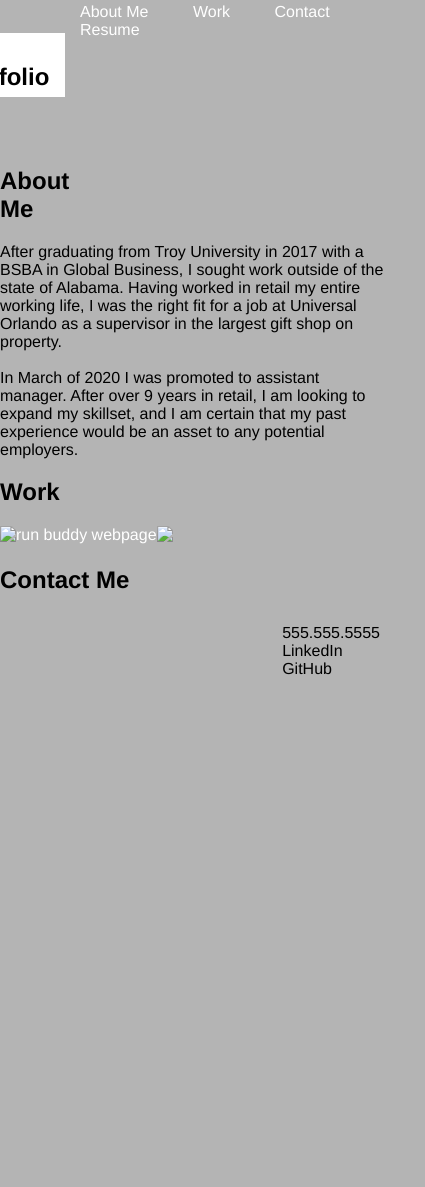
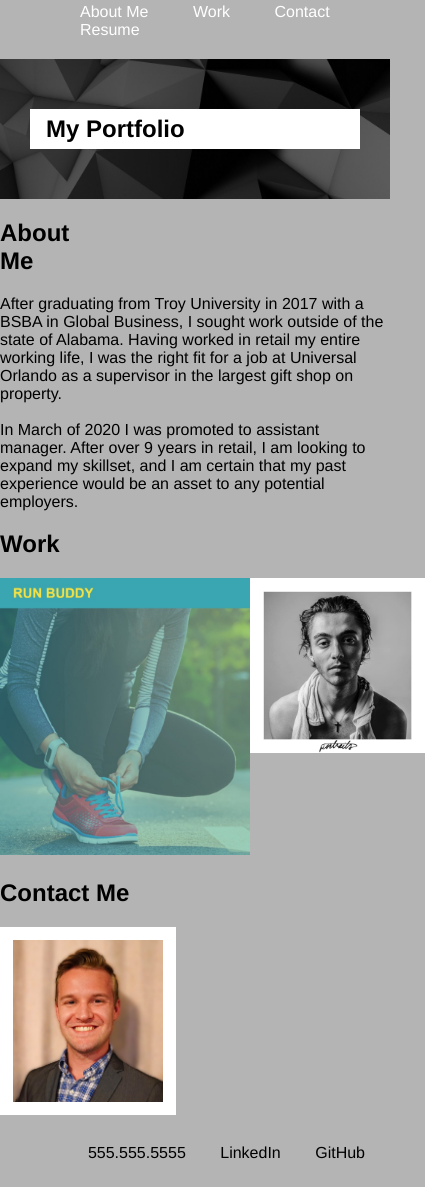
Before and after one commit to thrazer675/portfolio-endeavor, a plain HTML site: page index.html in a window 390 px wide. Shown: the part 97-1284 px from the top of the page, 425 px wide, since content can reach past the window. Before the commit the page ends 844 px from the top, so only its background shows below. Drawn offline with Linux system fonts and the light colour scheme.

Commit message:
media query

```diff
--- a/assets/css/style.css
+++ b/assets/css/style.css
@@ -89,14 +89,39 @@ header ul li a {
     width: 175px;
 }
 
+.headshot {
+    height: auto;
+    width: 150px;
+    border: 13px solid white;
+}
+
 .contact ul {
     list-style-type: none;
     margin: 10px;
     float: right;
 }
 
+.contact li {
+    display: inline-flex;
+    margin: 15px;
+}
 
 .contact ul li a {
     text-decoration: none;
     color: black;
+
 }
+
+@media screen and (max-width: 575px) {
+    .hero {
+        width: 100%;
+    }
+
+    .hero-sub {
+        width: 100%;
+    }
+
+    .header {
+        width: 100%;
+    }
+}
--- a/index.html
+++ b/index.html
@@ -12,7 +12,7 @@
         <!-- navigation -->
         <header class="flex-row">
             <h1>
-                <a href="/tyler-razer">Tyler Razer</a>
+                <a href="https://thrazer675.github.io/portfolio-endeavor/">Tyler Razer</a>
             </h1>
             <nav>
             <ul>
@@ -57,10 +57,10 @@
             </div>
             <div class="projects">
                 <div class="single-project">
-                    <a href="https://thrazer675.github.io/run-buddy/"><img src="..//portfolio/assets/images/run-buddy-screenshot.png" alt="run buddy webpage"></a>
+                    <a href="https://thrazer675.github.io/run-buddy/"><img src="assets/images/run-buddy-screenshot.png" alt="run buddy webpage link"></a>
                 </div>
                 <div class="grayson">
-                    <img src="../portfolio/assets/images/greyson-chance.jpg">
+                    <img src="assets/images/greyson-chance.jpg" alt="grayson chance webpage">
                 </div>
             </div>
         </section>
@@ -68,6 +68,9 @@
         <!-- footer -->
         <footer class="contact" id="contact">
             <h2>Contact Me</h2>
+            <div>
+                <img class="headshot" src="assets/images/Tyler Headshot Cropped.JPG">
+            </div>
             <div>
             <ul>
                 <li>
```
Also changed, not shown: assets/images/Tyler Headshot Cropped.JPG (added).
